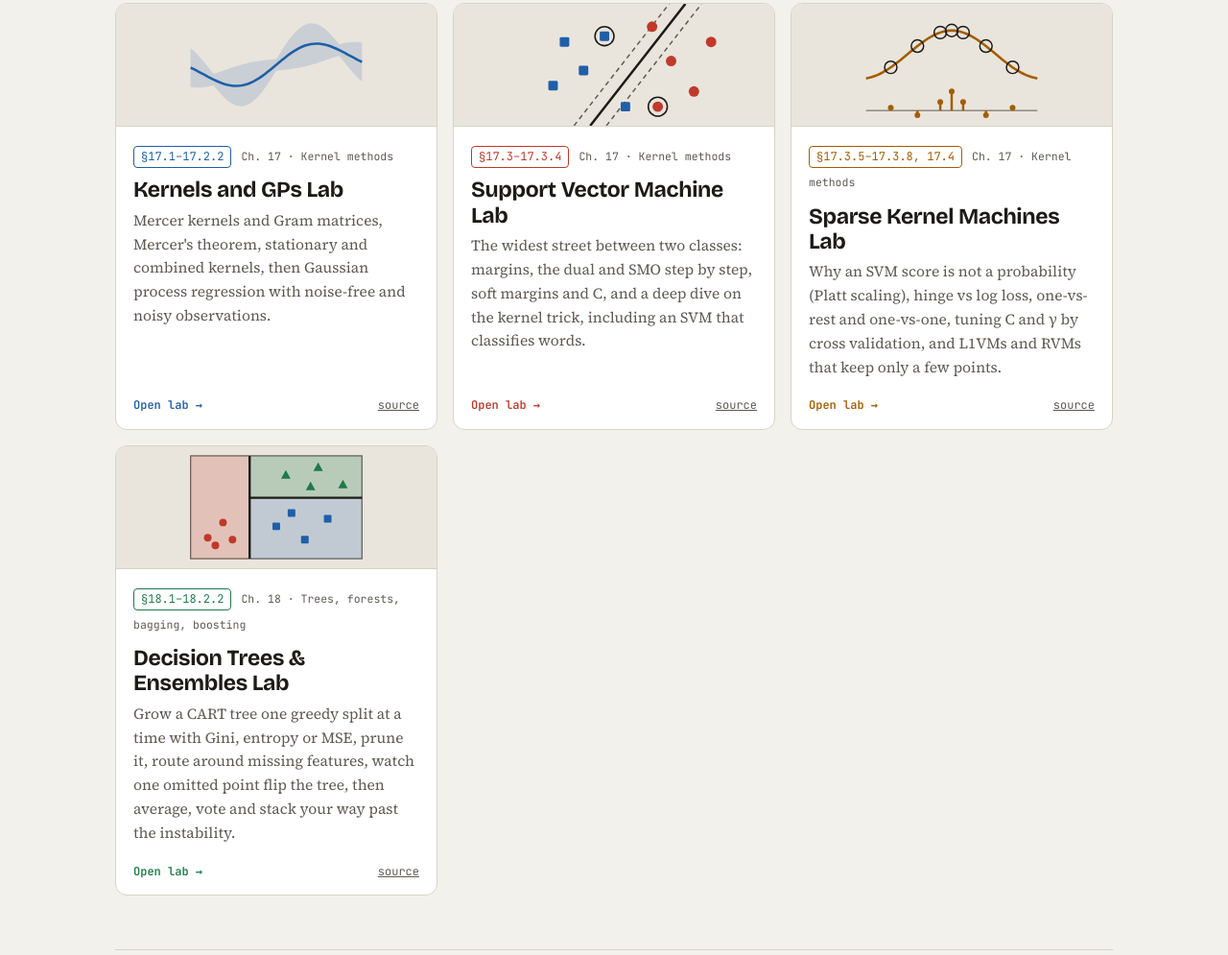
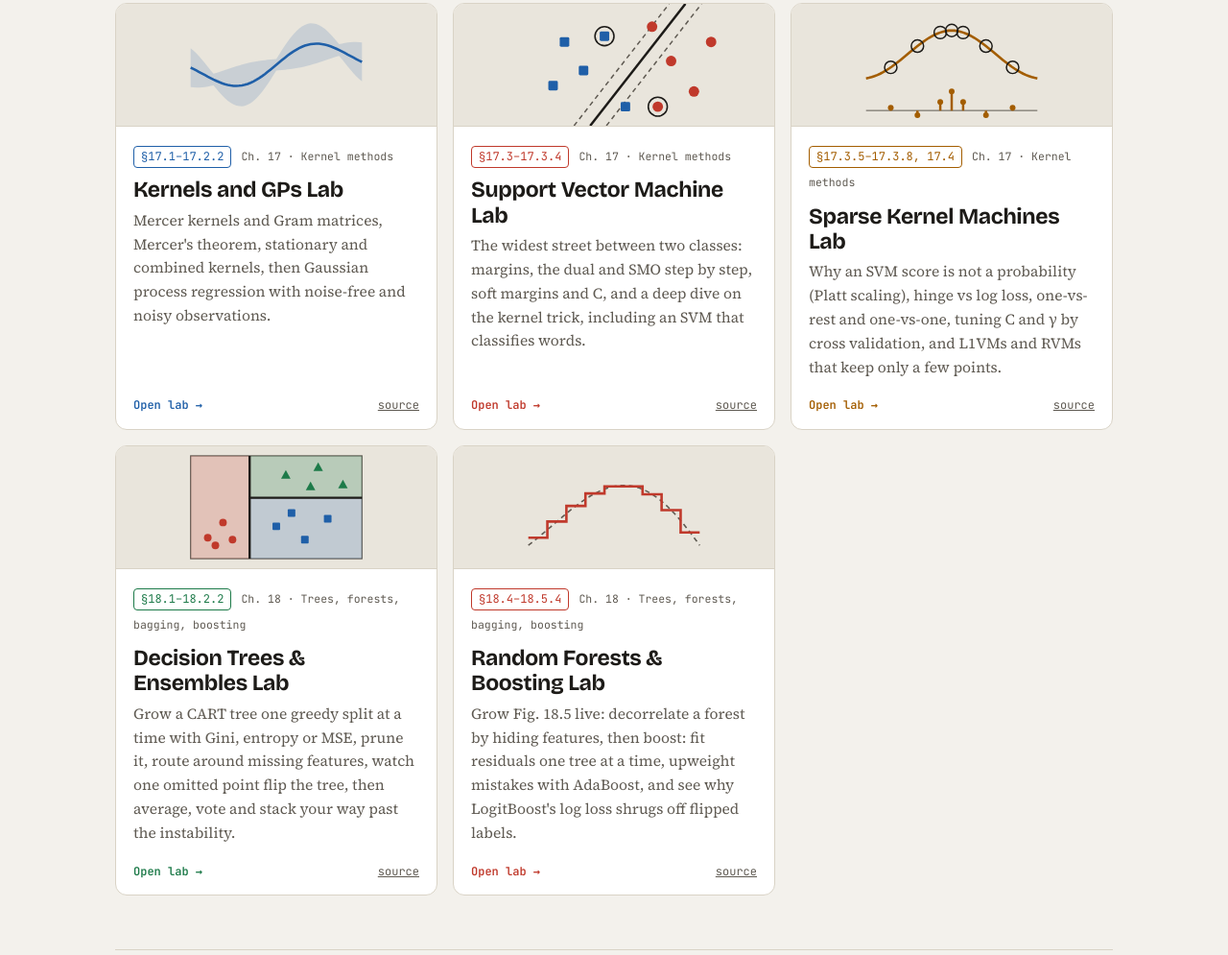
Before and after one commit to isaackrallison/473, a plain HTML site: page index.html in a window 1280 px wide. Shown: the part 1805-2800 px from the top of the page at 96% size. Drawn offline with nearby package versions, Linux system fonts and the light colour scheme.

Commit message:
Add random forests and boosting lab (§18.4–18.5.4)
Co-Authored-By: Claude Opus 5.5 <noreply@anthropic.com>

```diff
--- a/index.html
+++ b/index.html
@@ -108,7 +108,9 @@ const LABS = [
   { ch: 17, chName: 'Kernel methods', sec: '§17.3.5–17.3.8, 17.4', title: 'Sparse Kernel Machines Lab', repo: 'sparse-kernel-machines', color: '--e', art: 'rvm',
     blurb: 'Why an SVM score is not a probability (Platt scaling), hinge vs log loss, one-vs-rest and one-vs-one, tuning C and γ by cross validation, and L1VMs and RVMs that keep only a few points.' },
   { ch: 18, chName: 'Trees, forests, bagging, boosting', sec: '§18.1–18.2.2', title: 'Decision Trees & Ensembles Lab', repo: 'decision-trees-ensembles', color: '--d', art: 'tree',
-    blurb: 'Grow a CART tree one greedy split at a time with Gini, entropy or MSE, prune it, route around missing features, watch one omitted point flip the tree, then average, vote and stack your way past the instability.' }
+    blurb: 'Grow a CART tree one greedy split at a time with Gini, entropy or MSE, prune it, route around missing features, watch one omitted point flip the tree, then average, vote and stack your way past the instability.' },
+  { ch: 18, chName: 'Trees, forests, bagging, boosting', sec: '§18.4–18.5.4', title: 'Random Forests & Boosting Lab', repo: 'random-forests-boosting', color: '--b', art: 'boost',
+    blurb: 'Grow Fig. 18.5 live: decorrelate a forest by hiding features, then boost: fit residuals one tree at a time, upweight mistakes with AdaBoost, and see why LogitBoost\'s log loss shrugs off flipped labels.' }
 ];
 
 const ART = {
@@ -124,7 +126,8 @@ const ART = {
   svm: c => `<path d="M118,128L218,0M152,128L252,0" stroke="var(--muted)" stroke-width="1.5" stroke-dasharray="5 4"/><path d="M135,128L235,0" stroke="var(--ink)" stroke-width="2.5"/>${[[108, 40], [128, 70], [96, 86], [150, 34], [172, 108]].map(([x, y]) => `<rect x="${x - 5}" y="${y - 5}" width="10" height="10" rx="1.5" fill="var(--a)"/>`).join('')}${[[220, 60], [244, 92], [206, 108], [262, 40], [200, 24]].map(([x, y]) => `<circle cx="${x}" cy="${y}" r="5.5" fill="var(${c})"/>`).join('')}<circle cx="150" cy="34" r="10" fill="none" stroke="var(--ink)" stroke-width="1.6"/><circle cx="206" cy="108" r="10" fill="none" stroke="var(--ink)" stroke-width="1.6"/>`,
   rvm: c => { let d = ''; for (let x = 70; x <= 250; x += 3) { const t = (x - 160) / 22; d += (x === 70 ? 'M' : 'L') + x + ',' + (70 - 42 * (Math.abs(t) < 1e-6 ? 1 : Math.sin(t) / t)).toFixed(1); } const S = [[96, 6], [124, -10], [148, 18], [160, 40], [172, 18], [196, -10], [224, 6]]; return `<line x1="70" x2="250" y1="112" y2="112" stroke="var(--muted)" stroke-width="1"/>${S.map(([x, h]) => `<line x1="${x}" x2="${x}" y1="112" y2="${112 - h * .5}" stroke="var(${c})" stroke-width="2.5"/><circle cx="${x}" cy="${112 - h * .5}" r="3" fill="var(${c})"/>`).join('')}<path d="${d}" fill="none" stroke="var(${c})" stroke-width="2.6"/>${S.map(([x]) => { const t = (x - 160) / 22; return `<circle cx="${x}" cy="${(70 - 42 * (Math.abs(t) < 1e-6 ? 1 : Math.sin(t) / t)).toFixed(1)}" r="6.5" fill="none" stroke="var(--ink)" stroke-width="1.5"/>`; }).join('')}`; },
   tree: c => `<rect x="70" y="10" width="180" height="108" fill="none" stroke="var(--muted)" stroke-width="1.2"/><rect x="70" y="10" width="62" height="108" fill="var(--b)" opacity=".2"/><rect x="132" y="10" width="118" height="44" fill="var(${c})" opacity=".24"/><rect x="132" y="54" width="118" height="64" fill="var(--a)" opacity=".2"/><path d="M132,10V118M132,54H250" stroke="var(--ink)" stroke-width="2.4"/>${[[88, 96], [104, 80], [96, 104], [114, 98]].map(([x, y]) => `<circle cx="${x}" cy="${y}" r="4" fill="var(--b)"/>`).join('')}${[[160, 84], [190, 98], [214, 76], [176, 70]].map(([x, y]) => `<rect x="${x - 4}" y="${y - 4}" width="8" height="8" rx="1" fill="var(--a)"/>`).join('')}${[[170, 30], [204, 22], [230, 40], [196, 42]].map(([x, y]) => `<path d="M${x},${y - 5}L${x + 5},${y + 4}L${x - 5},${y + 4}Z" fill="var(${c})"/>`).join('')}`,
-  em: c => { let o = '', b = ''; for (let x = 70; x <= 250; x += 3) { const t = (x - 160) / 60; o += (x === 70 ? 'M' : 'L') + x + ',' + (90 - 40 * Math.exp(-((t + .7) ** 2) * 2) - 52 * Math.exp(-((t - .8) ** 2) * 2.5)).toFixed(1); } for (let x = 110; x <= 230; x += 3) { const t = (x - 172) / 60; b += (x === 110 ? 'M' : 'L') + x + ',' + (44 + 180 * t * t).toFixed(1); } return `<path d="${o}" fill="none" stroke="var(${c})" stroke-width="2.5" stroke-dasharray="7 5"/><path d="${b}" fill="none" stroke="var(--a)" stroke-width="2.5"/><circle cx="172" cy="44" r="5" fill="var(--ink)"/>`; }
+  em: c => { let o = '', b = ''; for (let x = 70; x <= 250; x += 3) { const t = (x - 160) / 60; o += (x === 70 ? 'M' : 'L') + x + ',' + (90 - 40 * Math.exp(-((t + .7) ** 2) * 2) - 52 * Math.exp(-((t - .8) ** 2) * 2.5)).toFixed(1); } for (let x = 110; x <= 230; x += 3) { const t = (x - 172) / 60; b += (x === 110 ? 'M' : 'L') + x + ',' + (44 + 180 * t * t).toFixed(1); } return `<path d="${o}" fill="none" stroke="var(${c})" stroke-width="2.5" stroke-dasharray="7 5"/><path d="${b}" fill="none" stroke="var(--a)" stroke-width="2.5"/><circle cx="172" cy="44" r="5" fill="var(--ink)"/>`; },
+  boost: c => { const g = t => 104 - 80 * Math.sin(Math.PI * t) * (0.55 + 0.45 * t); let d = '', st = ''; for (let x = 70; x <= 250; x += 3) d += (x === 70 ? 'M' : 'L') + x + ',' + g((x - 70) / 180).toFixed(1); for (let k = 0; k < 9; k++) { const x0 = 70 + k * 20, y = g((k + 0.5) / 9).toFixed(1); st += (k ? 'L' : 'M') + x0 + ',' + y + 'L' + (x0 + 20) + ',' + y; } return `<path d="${d}" fill="none" stroke="var(--muted)" stroke-width="1.6" stroke-dasharray="5 4"/><path d="${st}" fill="none" stroke="var(${c})" stroke-width="2.6"/>`; }
 };
 
 const main = document.getElementById('labs');
```
